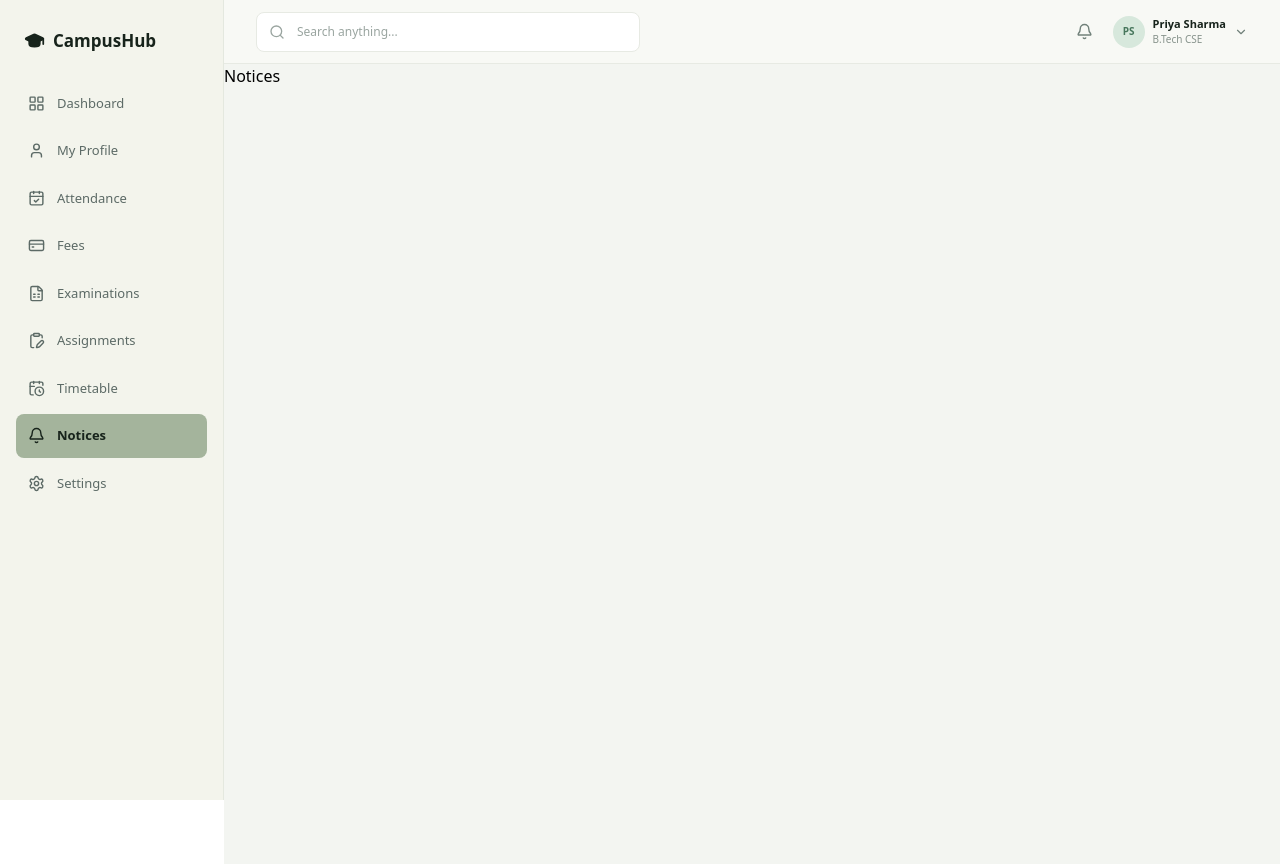
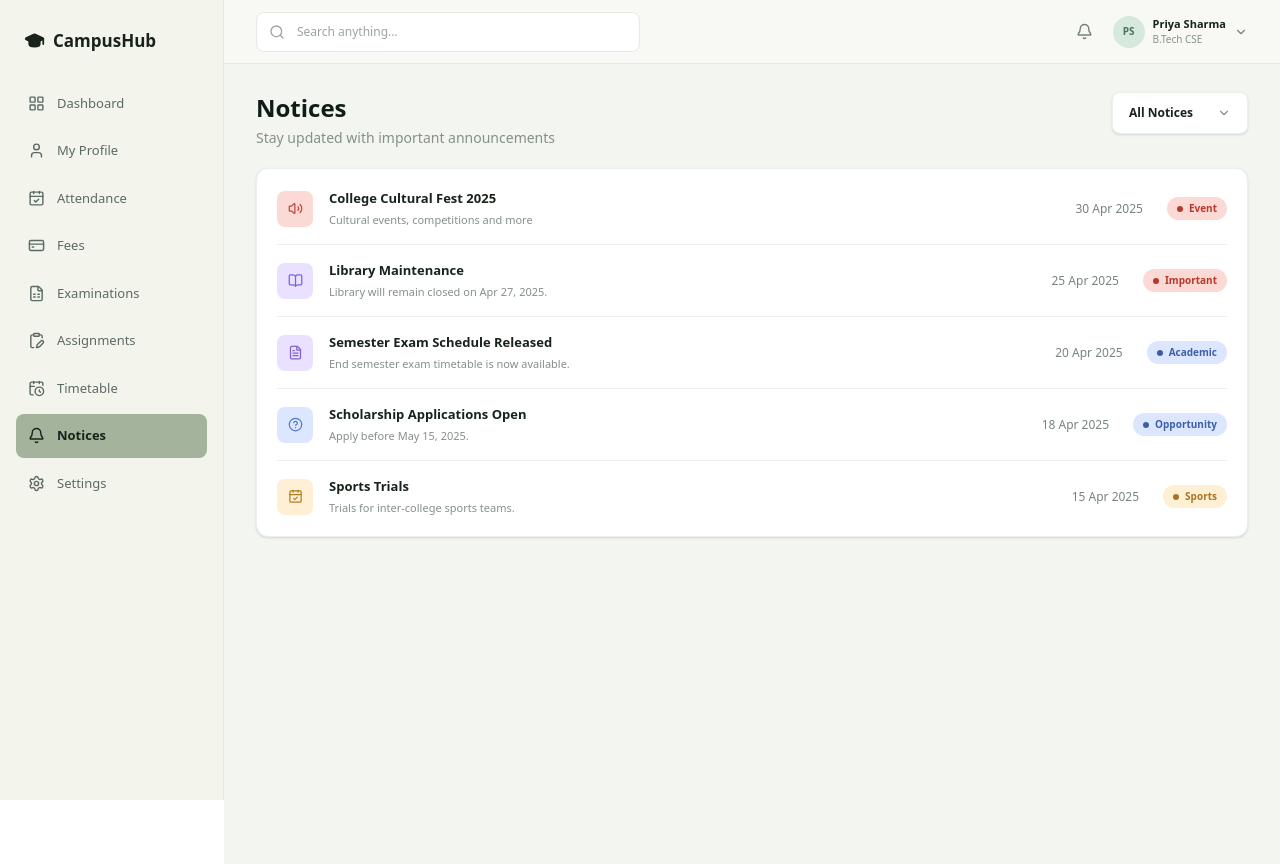
Before and after one commit to Deepanshu1-bit/CampusOS, a Next.js app in the folder Frontend/student_portal/: page /Notices in a window 1280 px wide. Built offline with nearby package versions, Linux system fonts and the light colour scheme.

Commit message:
created Notice page

```diff
--- a/Frontend/student_portal/src/app/(student)/Notices/page.js
+++ b/Frontend/student_portal/src/app/(student)/Notices/page.js
@@ -1,11 +1,195 @@
+'use client'
+import { ChevronDown, Volume2, BookOpen, FileText, CircleHelp, CalendarCheck } from "lucide-react";
+import { useState } from "react";
 
+export default function NoticesPage() {
 
+    const Notice_Filters = [
+        { value: "All", label: "All Notices", mobileLabel: "All" },
+        { value: "Event", label: "Event", mobileLabel: "Event" },
+        { value: "Important", label: "Important", mobileLabel: "Important" },
+        { value: "Academic", label: "Academic", mobileLabel: "Academic" },
+        { value: "Opportunity", label: "Opportunity", mobileLabel: "Opportunity" },
+        { value: "Sports", label: "Sports", mobileLabel: "Sports" },
+    ];
 
+    const Notice_List = [
+        {
+            id: 1,
+            title: "College Cultural Fest 2025",
+            mobileTitle: "College Cultural Fest 2025",
+            description: "Cultural events, competitions and more",
+            mobileDescription: "Cultural events and competitions",
+            date: "30 Apr 2025",
+            mobileDate: "30 Apr",
+            category: "Event",
+            icon: Volume2,
+            color: "bg-[#fbd9d5] text-[#c4473d]",
+            badge: "bg-[#fbd9d5] text-[#b9382b]",
+        },
+        {
+            id: 2,
+            title: "Library Maintenance",
+            mobileTitle: "Library Maintenance",
+            description: "Library will remain closed on Apr 27, 2025.",
+            mobileDescription: "Closed on Apr 27, 2025",
+            date: "25 Apr 2025",
+            mobileDate: "25 Apr",
+            category: "Important",
+            icon: BookOpen,
+            color: "bg-[#e9e1ff] text-[#8061d6]",
+            badge: "bg-[#fbd9d5] text-[#b9382b]",
+        },
+        {
+            id: 3,
+            title: "Semester Exam Schedule Released",
+            mobileTitle: "Semester Exam Schedule",
+            description: "End semester exam timetable is now available.",
+            mobileDescription: "Exam timetable is now available",
+            date: "20 Apr 2025",
+            mobileDate: "20 Apr",
+            category: "Academic",
+            icon: FileText,
+            color: "bg-[#e9e1ff] text-[#8061d6]",
+            badge: "bg-[#dce7ff] text-[#3d5fa8]",
+        },
+        {
+            id: 4,
+            title: "Scholarship Applications Open",
+            mobileTitle: "Scholarship Applications",
+            description: "Apply before May 15, 2025.",
+            mobileDescription: "Apply before May 15, 2025",
+            date: "18 Apr 2025",
+            mobileDate: "18 Apr",
+            category: "Opportunity",
+            icon: CircleHelp,
+            color: "bg-[#dce7ff] text-[#5378c5]",
+            badge: "bg-[#dce7ff] text-[#3d5fa8]",
+        },
+        {
+            id: 5,
+            title: "Sports Trials",
+            mobileTitle: "Sports Trials",
+            description: "Trials for inter-college sports teams.",
+            mobileDescription: "Inter-college sports teams",
+            date: "15 Apr 2025",
+            mobileDate: "15 Apr",
+            category: "Sports",
+            icon: CalendarCheck,
+            color: "bg-[#fff0d5] text-[#b47b20]",
+            badge: "bg-[#fff0d5] text-[#a87522]",
+        },
+    ];
 
-export default function Notices() {
+    const [activeFilter, setActiveFilter] = useState("All");
+    const [isOpen, setIsOpen] = useState(false);
+
+    const selectedFilter = Notice_Filters.find((filter) => filter.value === activeFilter);
+
+    const filteredNotices = activeFilter === "All"
+        ? Notice_List
+        : Notice_List.filter((item) => item.category === activeFilter);
+
     return (
-        <div className="min-h-screen bg-[#f3f5f1]">
-            Notices
+        <div className="min-h-screen bg-[#f3f5f1] flex flex-col gap-5 px-4 pt-7 pb-20 sm:px-6 lg:px-8 lg:py-7">
+
+            {/* Heading */}
+            <section className="flex items-start justify-between gap-3">
+                <div>
+                    <h1 className="text-2xl font-bold text-[#111c16] sm:text-2xl">
+                        Notices
+                    </h1>
+
+                    <p className="mt-1 text-sm text-[#849088]">
+                        <span className="sm:hidden">Important announcements</span>
+                        <span className="hidden sm:inline">Stay updated with important announcements</span>
+                    </p>
+                </div>
+
+                {/* Filter Dropdown */}
+                <div className="relative shrink-0">
+                    <button
+                        onClick={() => { setIsOpen(!isOpen) }}
+                        className="flex items-center gap-6 rounded-lg border border-[#edf0e9] bg-white px-4 py-3 text-xs font-semibold text-[#17231b] shadow-sm sm:min-w-34 sm:justify-between"
+                    >
+                        <span className="sm:hidden">{selectedFilter.mobileLabel}</span>
+                        <span className="hidden sm:inline">{selectedFilter.label}</span>
+                        <ChevronDown size={14} className={`text-[#849088] transition-transform ${isOpen ? "rotate-180" : ""}`} />
+                    </button>
+
+                    {isOpen && (
+                        <>
+                            <div className="fixed inset-0 z-10" onClick={() => { setIsOpen(false) }} />
+
+                            <div className="absolute right-0 top-full z-20 mt-2 w-40 rounded-lg border border-[#edf0e9] bg-white py-1 shadow-lg">
+                                {Notice_Filters.map((filter) => {
+                                    return (
+                                        <button
+                                            key={filter.value}
+                                            onClick={() => { setActiveFilter(filter.value); setIsOpen(false) }}
+                                            className={`block w-full px-4 py-2 text-left text-xs hover:bg-[#f3f5f1] ${activeFilter === filter.value ? "bg-[#f3f5f1] font-semibold text-[#17231b]" : "font-medium text-[#77847d]"}`}
+                                        >
+                                            {filter.label}
+                                        </button>
+                                    )
+                                })}
+                            </div>
+                        </>
+                    )}
+                </div>
+            </section>
+
+            {/* Notices List */}
+            <section className="min-w-0 rounded-xl border border-[#edf0e9] bg-white px-4 py-1 shadow-sm sm:px-5">
+                {filteredNotices.length === 0 && (
+                    <p className="py-8 text-center text-xs text-[#849088]">
+                        No notices found
+                    </p>
+                )}
+
+                {filteredNotices.map((item, index) => {
+                    const Icon = item.icon;
+
+                    return (
+                        <div
+                            key={item.id}
+                            className={`flex items-center gap-3 py-3 sm:gap-4 sm:py-4 ${index !== filteredNotices.length - 1 ? "border-b border-[#edf0e9]" : ""}`}
+                        >
+                            {/* Icon */}
+                            <div className={`flex size-8 shrink-0 items-center justify-center rounded-lg sm:size-9 ${item.color}`}>
+                                <Icon size={15} />
+                            </div>
+
+                            {/* Title + Description */}
+                            <div className="min-w-0 flex-1">
+                                <h4 className="truncate text-sm font-semibold text-[#17231b] sm:text-[13px]">
+                                    <span className="sm:hidden">{item.mobileTitle}</span>
+                                    <span className="hidden sm:inline">{item.title}</span>
+                                </h4>
+
+                                <p className="mt-1 truncate text-[11px] text-[#849088]">
+                                    <span className="sm:hidden">{item.mobileDescription}</span>
+                                    <span className="hidden sm:inline">{item.description}</span>
+                                </p>
+                            </div>
+
+                            {/* Date + Badge */}
+                            <div className="flex shrink-0 flex-col items-end gap-1 sm:flex-row sm:items-center sm:gap-6">
+                                <p className="text-[11px] text-[#77847d] sm:text-xs">
+                                    <span className="sm:hidden">{item.mobileDate}</span>
+                                    <span className="hidden sm:inline">{item.date}</span>
+                                </p>
+
+                                <div className={`flex w-fit items-center gap-1.5 rounded-full px-2.5 py-1 text-[10px] font-semibold ${item.badge}`}>
+                                    <p className="size-1.5 rounded-full bg-current" />
+                                    {item.category}
+                                </div>
+                            </div>
+                        </div>
+                    )
+                })}
+            </section>
+
         </div>
-    )
+    );
 }
--- a/Frontend/student_portal/src/app/layout.js
+++ b/Frontend/student_portal/src/app/layout.js
@@ -2,9 +2,7 @@ import "./globals.css";
 
 export default function RootLayout({ children }) {
   return (
-    <html
-      lang="en"
-    >
+    <html lang="en">
       <body className="min-h-full flex flex-col">{children}</body>
     </html>
   );
```
